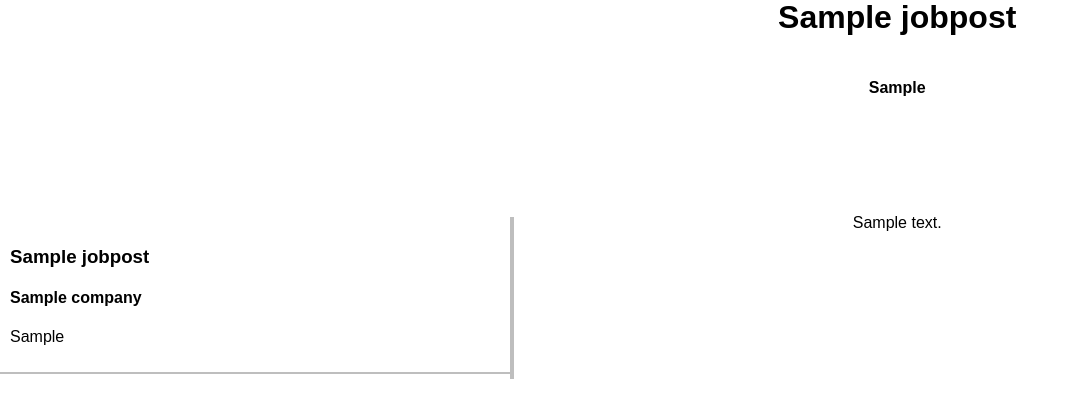
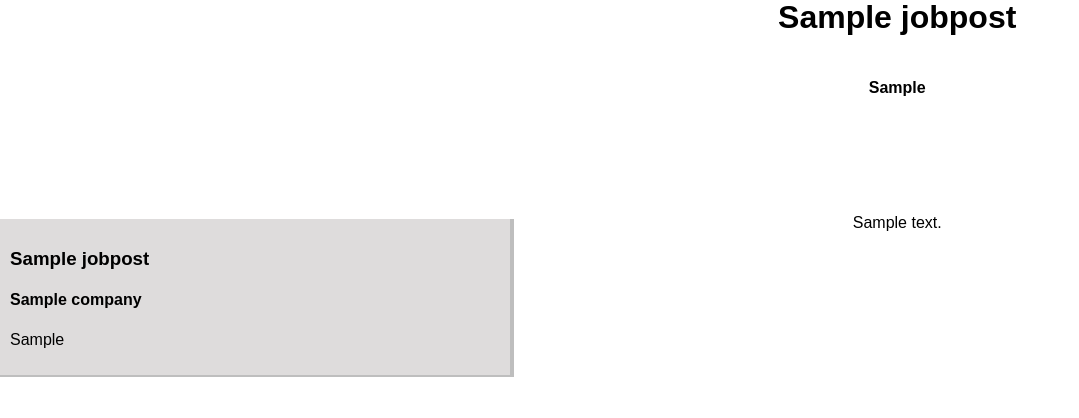
Before and after one commit to EliasOPrado/tech-jobs-hub-platform, a Django app: page /job-posts/ in a window 1280 px wide. Shown: the part 136-554 px from the top of the page, without its empty margins (0-1079 px from the left). Run offline with Django 5.2, Linux system fonts and the light colour scheme; tables that the repository leaves empty hold one stand-in row (values such as "Sample post").

Commit message:
Feat: Added selected item color.

```diff
--- a/core/static/css/style.css
+++ b/core/static/css/style.css
@@ -156,7 +156,8 @@ ul li.list-item {
 .list-container {
   display: flex;
   flex-direction: column;
-  overflow: auto;
+  overflow-y: scroll;
+  scrollbar-width: thin;
   width: 40%;
   max-height: 90vh;
   border-right: 4px solid #bebebe;
@@ -164,8 +165,11 @@ ul li.list-item {
 
 .job-post {
   border-bottom:2px solid #bebebe;
-  margin-bottom: 5px;
   padding: 10px;
+}
+
+.job-post.selected{
+  background-color: #dedcdc;
 }
 
 .detail-container {
--- a/core/templates/job_post_list.html
+++ b/core/templates/job_post_list.html
@@ -5,7 +5,7 @@
         <div class="list-container">
             {% for job_post in job_posts %}
                 <a href="{% url 'core:job-post' id=job_post.id %}">
-                    <div class="job-post">
+                    <div class="job-post {% if select_job_post.id == job_post.id %}selected{% endif %}">
                         <h3>{{ job_post.job_title }}</h3>
                         <h4>{{ job_post.company.company_name }}</h4>
                         <p>{{ job_post.location }}</p>
```
